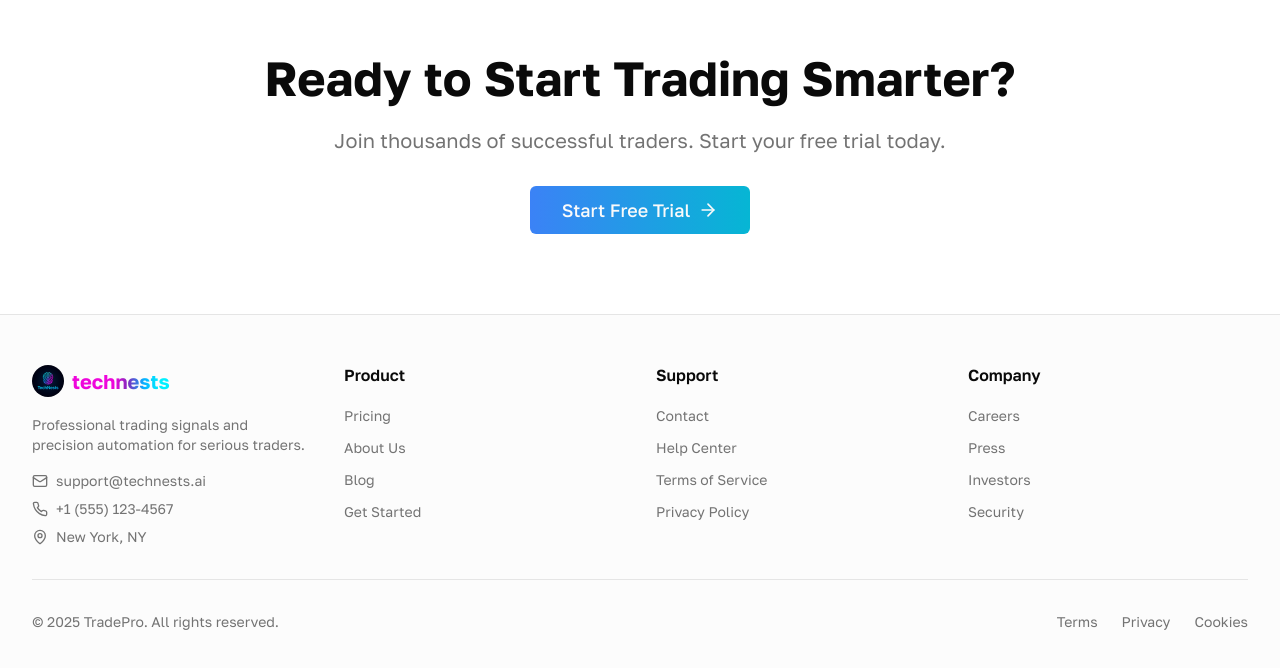
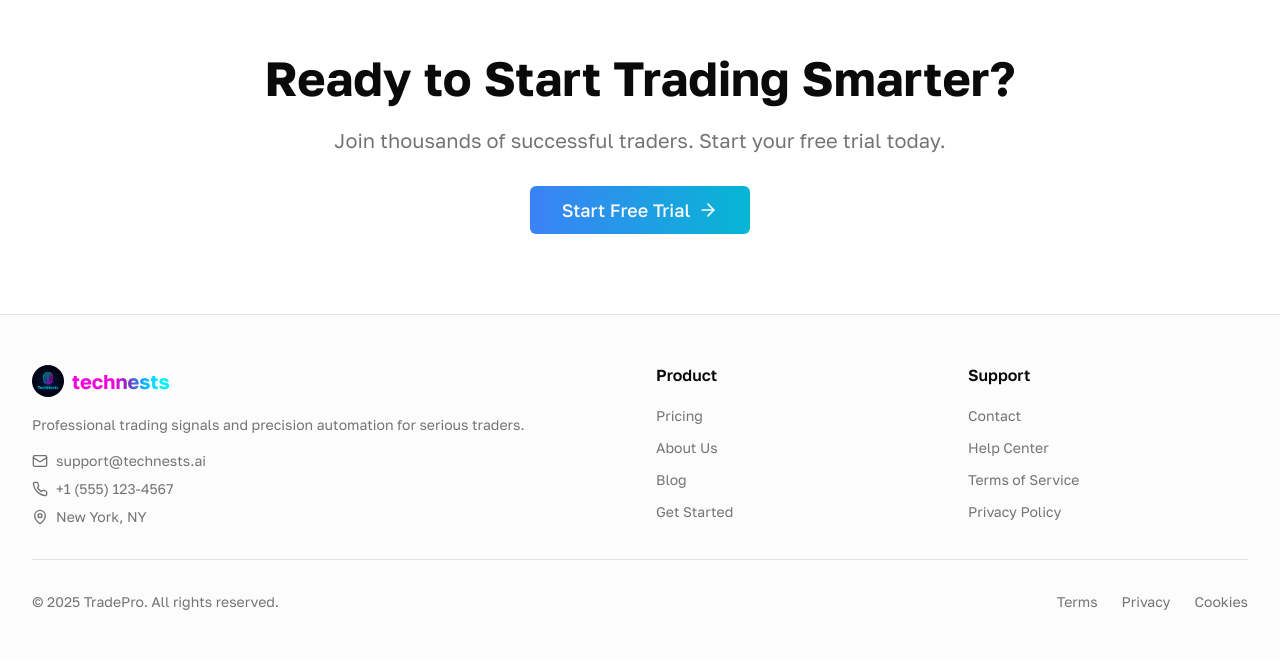
Before and after one commit to Yetunde495/TechNests-Website, a Next.js app: page /pricing in a window 1280 px wide. Shown: the part 2523-3191 px from the top of the page. Built offline with nearby package versions, Linux system fonts and the light colour scheme.

Commit message:
feat: Remove Company section from footer and adjust layout for brand section

```diff
--- a/components/footer.tsx
+++ b/components/footer.tsx
@@ -24,15 +24,6 @@ export function Footer() {
         { href: "/privacy", label: "Privacy Policy" },
       ],
     },
-    {
-      title: "Company",
-      links: [
-        { href: "/careers", label: "Careers" },
-        { href: "/press", label: "Press" },
-        { href: "/investors", label: "Investors" },
-        { href: "/security", label: "Security" },
-      ],
-    },
   ];
 
   return (
@@ -40,7 +31,7 @@ export function Footer() {
       <div className="max-w-7xl mx-auto px-4 sm:px-6 lg:px-8 py-12">
         <div className="grid grid-cols-1 md:grid-cols-2 lg:grid-cols-4 gap-8">
           {/* Brand Section */}
-          <div className="space-y-4">
+          <div className="space-y-4 col-span-2">
             <Link href="/" className="flex items-center space-x-2">
               <img src="/assets/logo.svg" className="h-8 w-8 text-primary" />
               <span className="text-xl font-bold gradient-text !bg-clip-text text-transparent py-1">
```
